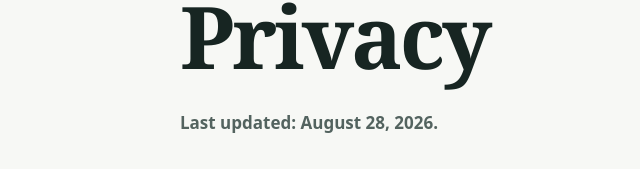
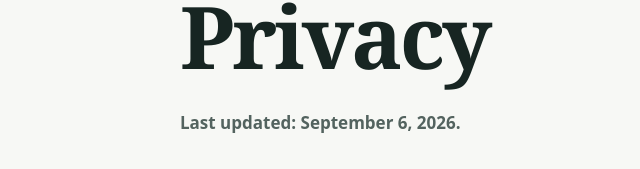
Before and after one commit to B-Divyesh/sf-android-backup-coverage, a website: page public/privacy/index.html in a window 1280 px wide. Shown: the part 169-338 px from the top of the page, 92-732 px from the left. Drawn offline with Linux system fonts and the light colour scheme.

Commit message:
fix: date the corrected privacy notice

```diff
--- a/public/privacy/index.html
+++ b/public/privacy/index.html
@@ -8,7 +8,7 @@
 </head><body>
   <a class="skip-link" href="#main">Skip to main content</a>
   <header class="site-header"><a class="brand" href="/" aria-label="Android Backup Coverage home"><svg aria-hidden="true" viewBox="0 0 36 36" width="36" height="36"><path d="M6 11c0-3 2-5 5-5h6v24h-6c-3 0-5-2-5-5V11Z"/><path d="M19 6h6c3 0 5 2 5 5v14c0 3-2 5-5 5h-6V6Z"/><path class="brand-gap" d="M16 16h4v4h-4z"/></svg><span>Backup Coverage</span></a><nav aria-label="Primary navigation"><a href="/">Home</a><a href="/demo">Demo</a><a href="/terms/">Terms</a></nav></header>
-  <main id="main"><p class="eyebrow">Product policy</p><h1>Privacy</h1><p class="updated"><strong>Last updated: August 28, 2026.</strong></p>
+  <main id="main"><p class="eyebrow">Product policy</p><h1>Privacy</h1><p class="updated"><strong>Last updated: September 6, 2026.</strong></p>
     <div class="legal-panel"><h2>Your file list stays here</h2><p>Folder details, settings, and saved checks stay in this browser. The app does not send file names, sizes, dates, or check results to a data server.</p></div>
     <h2>Demo separation</h2><p>The demo uses a separate browser database whose name starts with <code>demo:</code>. It never reads or changes your real saved checks. Starting a real backup check clears the demo data.</p>
     <h2>Exports</h2><p>JSON and CSV exports are created in your browser. The browser saves them only when you choose an export button.</p>
```
